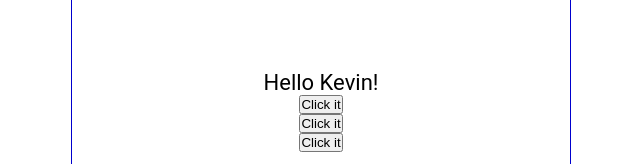
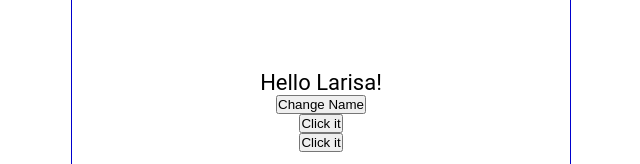
Before and after one commit to bunja/react-refresh, a React (Create React App) app in the folder 01tut/: page / in a window 1280 px wide. Shown: the part 297-461 px from the top of the page, without its empty margins (319-959 px from the left). Built offline with nearby package versions, Linux system fonts and the light colour scheme.

Commit message:
useState hook

```diff
--- a/01tut/src/Content.js
+++ b/01tut/src/Content.js
@@ -1,33 +1,34 @@
 import React from 'react';
+import { useState } from 'react';
 
 const Content = () => {
+    const [name, setName] = useState('Larisa')
+    const [count, setCount] = useState(0)
     const handleNameChange = () => {
         const names = ['Bob', 'Kevin', 'Larisa'];
 
         const int = Math.floor(Math.random() * 3);
-        return names[int];
+        setName(names[int]);
     }
 
     const handleClick = () => {
-        console.log("you clicked it")
+        setCount(count + 1)
+        console.log(count)
     }
 
     const handleClick2 = (name) => {
-        console.log(`${name} you clicked it`)
+        console.log(count)
     }
 
-    const handleClick3 = (e) => {
-        console.log(e)
-    }
 
     return (
         <main>
             <p onDoubleClick={handleClick}>
-                    Hello {handleNameChange()}!
+                    Hello { name }!
             </p>
+            <button onClick={handleNameChange}>Change Name</button>
             <button onClick={handleClick}>Click it</button>
-            <button onClick={() => handleClick2('Larisa')}>Click it</button>
-            <button onClick={(e) => handleClick3(e.target.innerText)}>Click it</button>
+            <button onClick={handleClick2}>Click it</button>
         </main>
     );
     }
```
